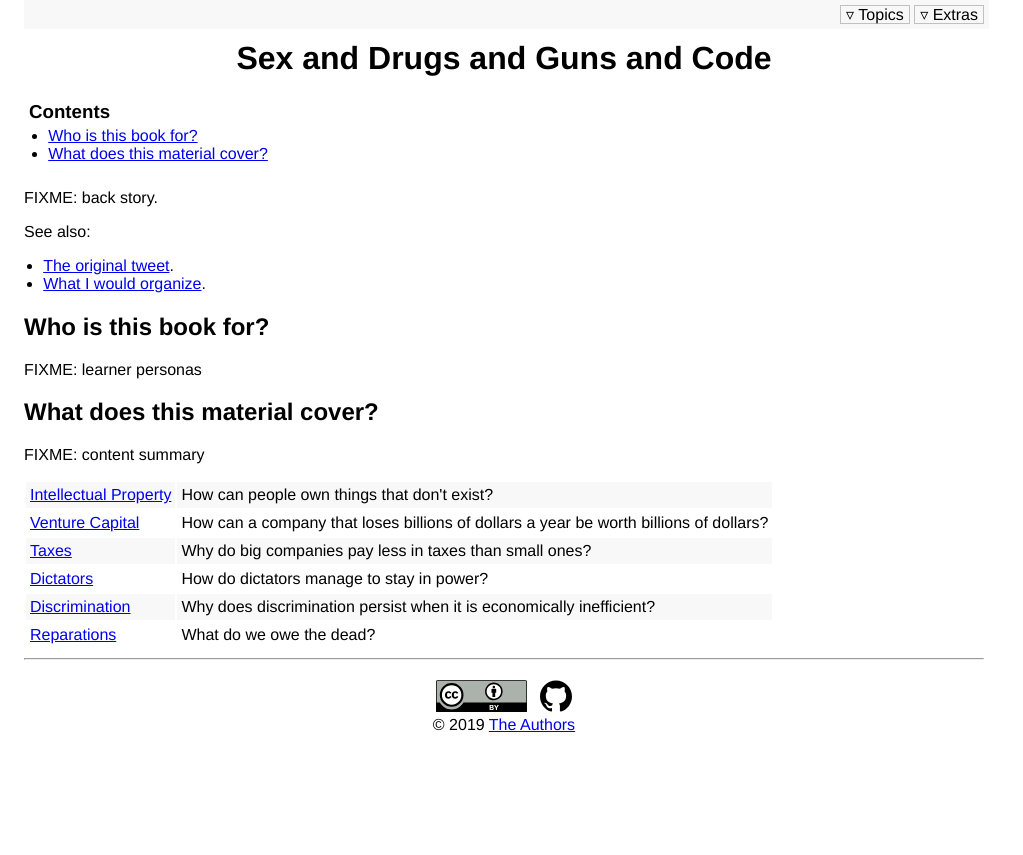
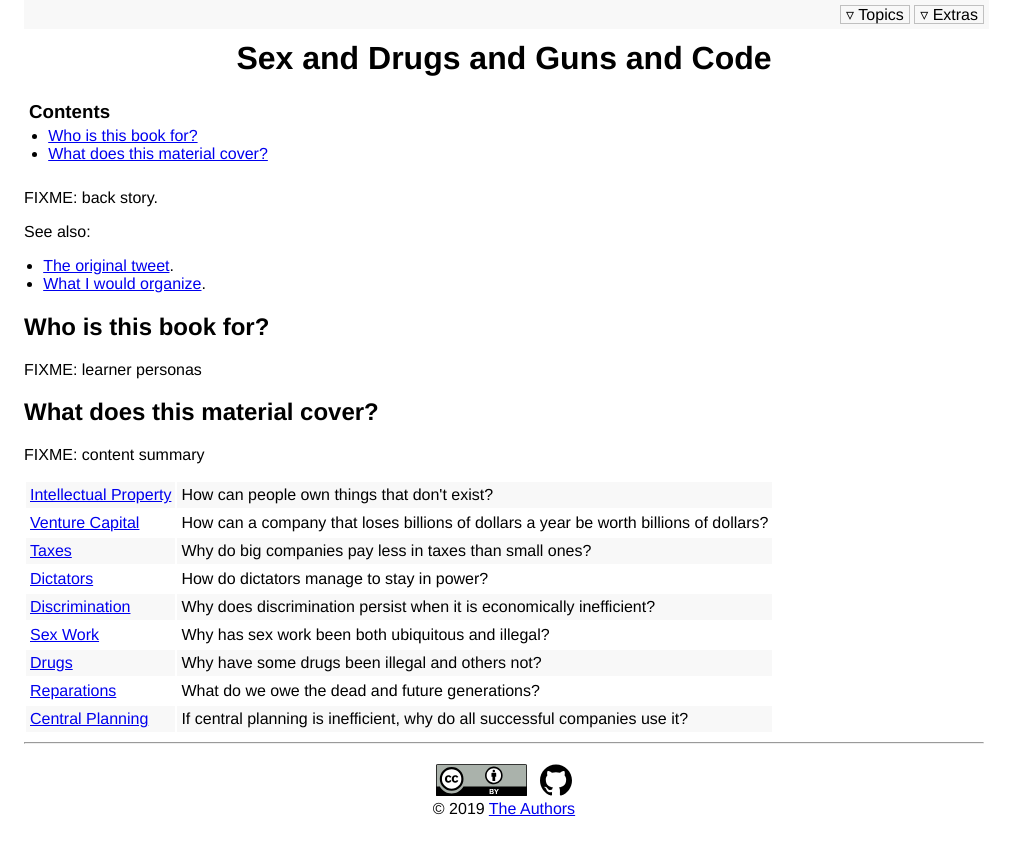
Before and after one commit to rgaiacs/sdgc, a Jekyll site: the page built from index.md, in a window 1280 px wide. Shown: the top 855 px of the page, without its empty margins (0-1023 px from the left). Built offline with Jekyll 4.4.1, drawn with Linux system fonts in a browser that asks for light colours.

Commit message:
More topics

```diff
--- a/_config.yml
+++ b/_config.yml
@@ -7,24 +7,33 @@ repo: "https://github.com/gvwilson/sdgc/"
 
 # Lessons.
 topics:
-- name: "Intellectual Property"
-  link: "/ip/"
+- link: "/ip/"
+  name: "Intellectual Property"
   lede: "How can people own things that don't exist?"
-- name: "Venture Capital"
-  link: "/vc/"
+- link: "/vc/"
+  name: "Venture Capital"
   lede: "How can a company that loses billions of dollars a year be worth billions of dollars?"
-- name: "Taxes"
-  link: "/taxes/"
+- link: "/taxes/"
+  name: "Taxes"
   lede: "Why do big companies pay less in taxes than small ones?"
-- name: "Dictators"
-  link: "/dictators/"
+- link: "/dictators/"
+  name: "Dictators"
   lede: "How do dictators manage to stay in power?"
-- name: "Discrimination"
-  link: "/discrimination/"
+- link: "/discrimination/"
+  name: "Discrimination"
   lede: "Why does discrimination persist when it is economically inefficient?"
-- name: "Reparations"
-  link: "/reparations/"
-  lede: "What do we owe the dead?"
+- link: "/sexwork/"
+  name: "Sex Work"
+  lede: "Why has sex work been both ubiquitous and illegal?"
+- link: "/drugs/"
+  name: "Drugs"
+  lede: "Why have some drugs been illegal and others not?"
+- link: "/reparations/"
+  name: "Reparations"
+  lede: "What do we owe the dead and future generations?"
+- link: "/planning/"
+  name: "Central Planning"
+  lede: "If central planning is inefficient, why do all successful companies use it?"
 
 # Extra files.
 extras:
```
Also changed, not shown: drugs.md (added, +7 -0 lines), planning.md (added, +7 -0 lines), sexwork.md (added, +7 -0 lines).
